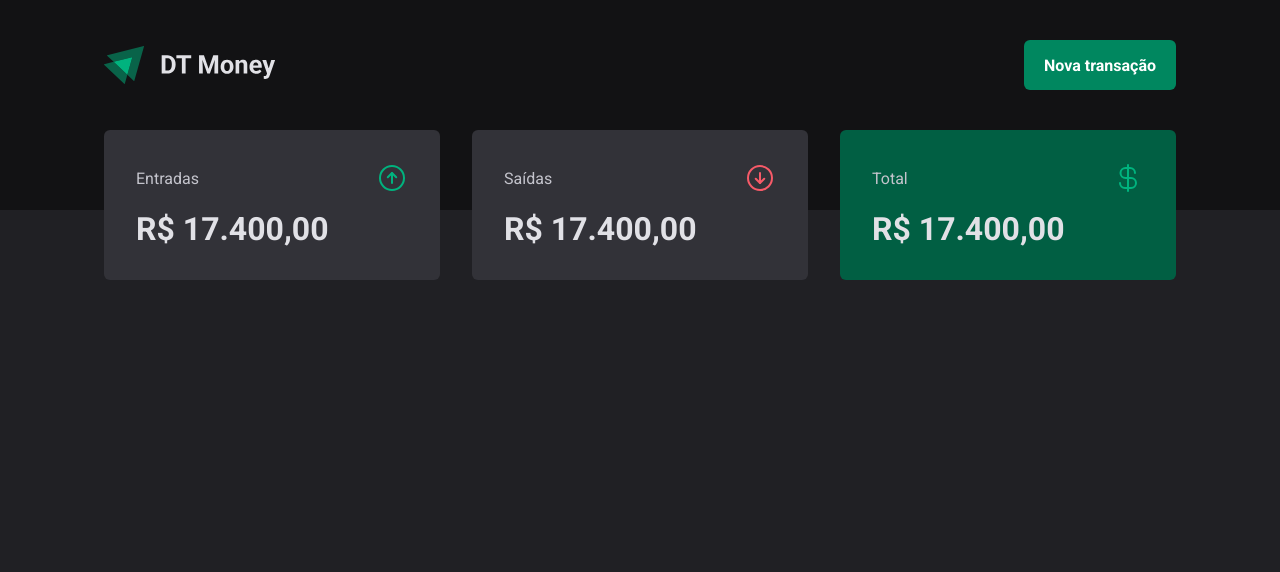
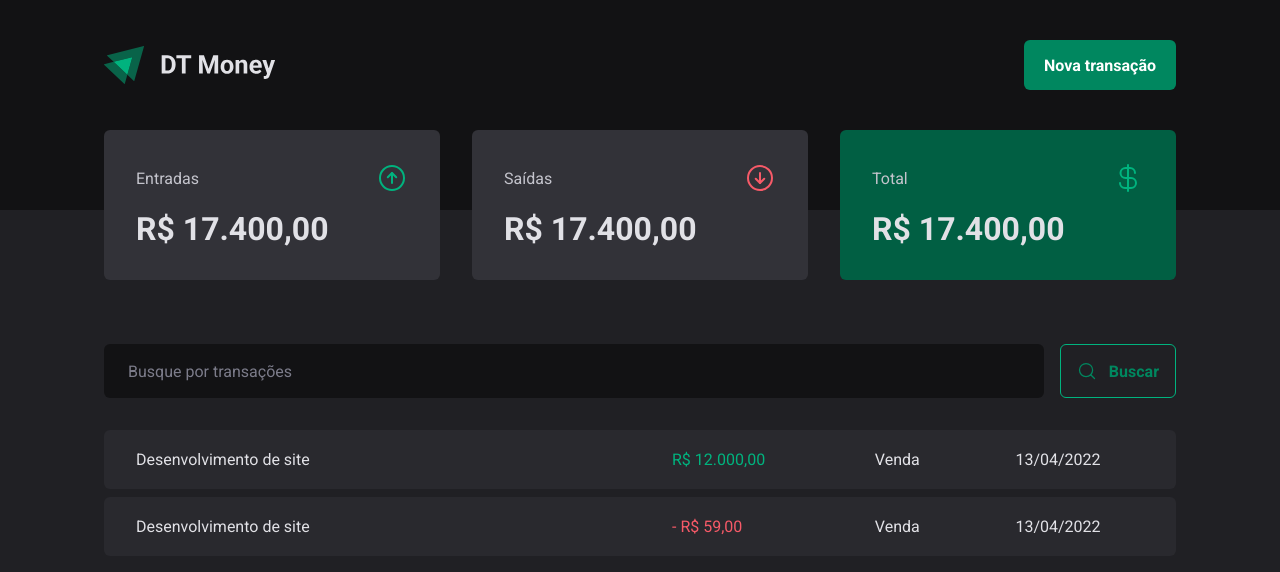
Before and after one commit to gabrieldiasss/dtmoney, a React (Vite) app: page / in a window 1280 px wide. Shown: the top 572 px of the page. Built offline with nearby package versions, Linux system fonts and the light colour scheme.

Commit message:
search form style and table transactions

```diff
--- /dev/null
+++ b/src/components/SearchForm/index.tsx
@@ -0,0 +1,15 @@
+import { MagnifyingGlass } from "phosphor-react"
+import { SearchFormContainer } from './styles'
+
+export function SearchForm() {
+    return (
+        <SearchFormContainer>
+            <input type="text" placeholder="Busque por transações" />
+
+            <button type="submit" >
+                <MagnifyingGlass size={20} />
+                Buscar
+            </button>
+        </SearchFormContainer>
+    )
+}
--- /dev/null
+++ b/src/components/SearchForm/styles.ts
@@ -0,0 +1,41 @@
+
+import styled from "styled-components"
+
+export const SearchFormContainer = styled.form`
+    display: flex;
+    gap: 1rem;
+
+    input {
+        flex: 1;
+        border-radius: 6px;
+        border: 0;
+        background: ${props => props.theme["gray-900"]};
+        color: 1rem;
+        padding: 0 1.5rem;
+
+        &::placeholder {
+            color: ${props => props.theme["gray-500"]};
+        }
+    }
+
+    button {
+        display: flex;
+        align-items: center;
+        gap: 0.75rem;
+
+        border: 0;
+        padding: 1rem;
+        background: transparent;
+        color: ${props => props.theme["green-500"]};
+        border: 1px solid ${props => props.theme["green-300"]};
+        font-weight: bold;
+        border-radius: 6px;
+
+        &:hover {
+            background: ${props => props.theme["green-500"]};
+            border-color: ${props => props.theme["green-500"]};
+            color: ${props => props.theme.white};
+            transition: background-color 0.2s, color 0.2s, border-color 0.2s;
+        }
+    }
+`
--- a/src/pages/Transactions/index.tsx
+++ b/src/pages/Transactions/index.tsx
@@ -1,11 +1,37 @@
 import { Header } from "../../components/Header";
+import { SearchForm } from "../../components/SearchForm";
 import { Summary } from "../../components/Summary";
+import { PriceHighLight, TransactionaContainer, TransactionTable } from "./styles";
 
 export function Transactions() {
     return (
         <div>
             <Header />
             <Summary />
+
+            <TransactionaContainer>
+                <SearchForm />
+                <TransactionTable>
+                    <tbody>
+                        <tr>
+                            <td width="50%">Desenvolvimento de site</td>
+                            <td>
+                                <PriceHighLight variant="income" >R$ 12.000,00</PriceHighLight>
+                            </td>
+                            <td>Venda</td>
+                            <td>13/04/2022</td>
+                        </tr>
+                        <tr>
+                            <td width="50%">Desenvolvimento de site</td>
+                            <td>
+                                <PriceHighLight variant="outcome">- R$ 59,00</PriceHighLight>
+                            </td>
+                            <td>Venda</td>
+                            <td>13/04/2022</td>
+                        </tr>
+                    </tbody>
+                </TransactionTable>
+            </TransactionaContainer>
         </div>
     )
 }
--- a/src/pages/Transactions/styles.ts
+++ b/src/pages/Transactions/styles.ts
@@ -0,0 +1,37 @@
+import styled from "styled-components"
+
+export const TransactionaContainer = styled.main`
+    width: 100%;
+    max-width: 1120px;
+    margin: 4rem auto 0;
+    padding: 0 1.5rem;
+`
+
+export const TransactionTable = styled.table`
+    width: 100%;
+    border-collapse: separate;
+    border-spacing: 0 0.5rem;
+    margin-top: 1.5rem;
+    td {
+        padding: 1.25rem 2rem;
+        background: ${props => props.theme["gray-700"]};
+
+        &:first-child {
+            border-top-left-radius: 6px;
+            border-bottom-left-radius: 6px;
+        }
+
+        &:last-child {
+            border-top-right-radius: 6px;
+            border-bottom-right-radius: 6px;
+        }
+    }
+`
+
+interface PriceHighLightProps {
+    variant: 'income' | 'outcome';
+}
+
+export const PriceHighLight = styled.span<PriceHighLightProps>`
+    color: ${props => props.variant === 'income' ? props.theme["green-300"] : props.theme["red-300"]};
+`
--- a/src/styles/global.ts
+++ b/src/styles/global.ts
@@ -21,4 +21,8 @@
     body, input, textarea, button {
         font: 400 1rem Roboto, 'sans-serif';
     }
+
+    button {
+        cursor: pointer;
+    }
 `
```
